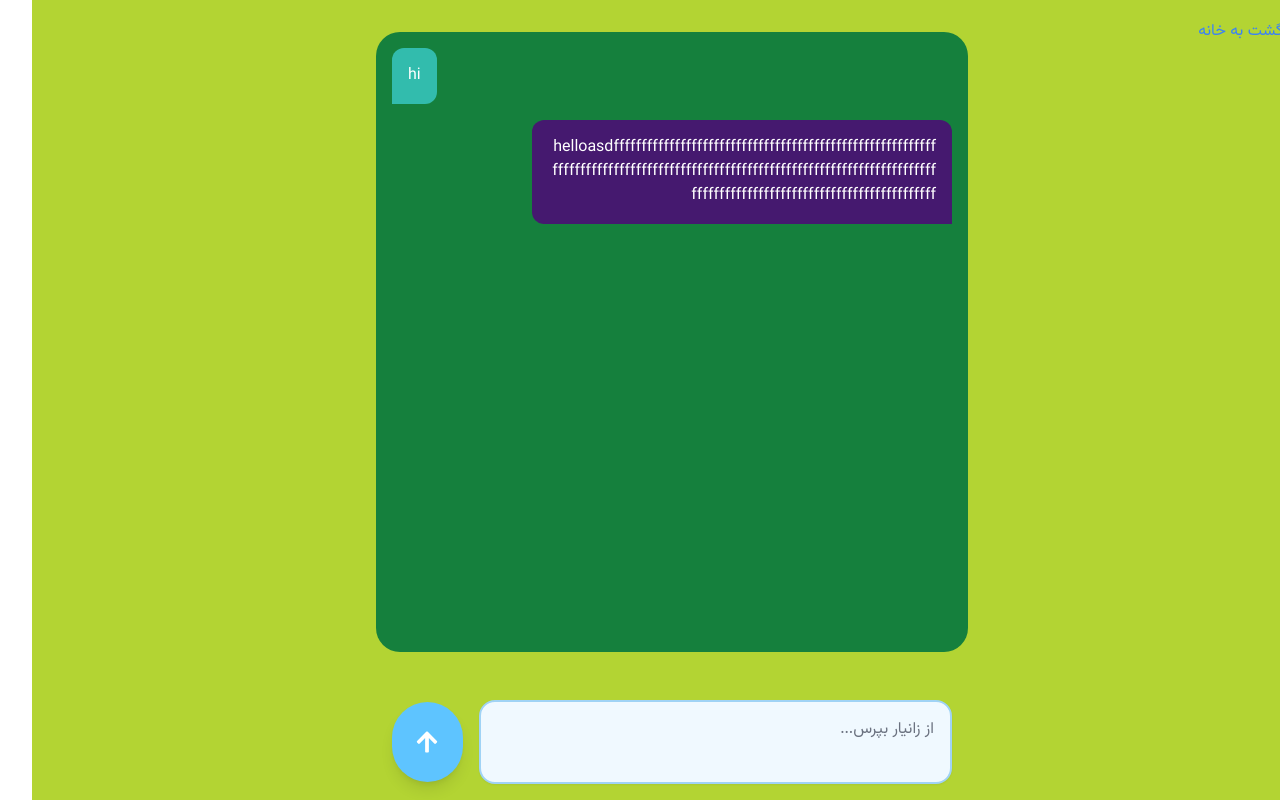
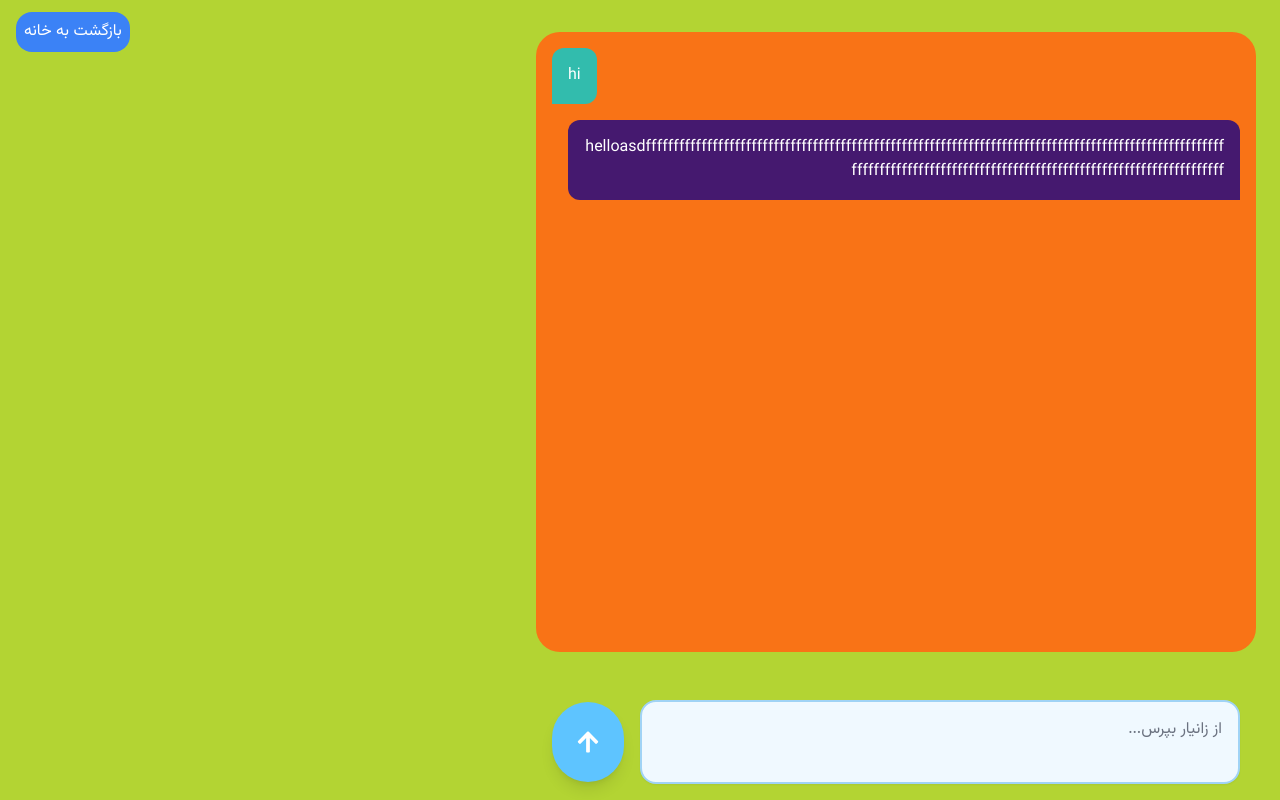
Before and after one commit to ErfanGh83/Avanian1, a Next.js app: page /chat in a window 1280 px wide. Built offline with nearby package versions, Linux system fonts and the light colour scheme.

Commit message:
style: overall ui improvement

```diff
--- a/src/app/chat/page.tsx
+++ b/src/app/chat/page.tsx
@@ -8,13 +8,13 @@ export default function page() {
       <div className="size-full overflow-hidden flex flex-row-reverse justify-center items-center bg-[#B3D433]">
 
         <div
-          className="w-1/4 hidden"
+          className="w-2/5"
         >
 
         </div>
 
         <div
-          className="w-full"
+          className="w-3/5"
         >
           <ChatPage />
         </div>
--- a/src/components/chat/ChatPage.tsx
+++ b/src/components/chat/ChatPage.tsx
@@ -6,7 +6,7 @@ export default function ChatPage() {
   const fetchData: string[] = [];
 
   return (
-    <div className="size-1/2 px-6 flex flex-col overflow-hidden h-screen mx-auto">
+    <div className="size-full px-6 flex flex-col overflow-hidden h-screen mx-auto">
       <MessageContainer data={fetchData} />
       <MessageInput />
     </div>
--- a/src/components/chat/MessageItem.tsx
+++ b/src/components/chat/MessageItem.tsx
@@ -17,7 +17,7 @@ export default function MessageItem({ sender, children }: Props) {
       >
 
         <div
-          className={`max-w-[75%] h-fit min-h-[75%] bg-t/30 relative rounded-t-xl ${
+          className={`max-w-[100%] h-fit min-h-[75%] bg-t/30 relative rounded-t-xl ${
             sender == "user" ? "bg-dark2 rounded-bl-xl" : "bg-avanianBlue rounded-br-xl"
           }`}
         >
--- a/src/components/containers/chat-containers/ChatBox.tsx
+++ b/src/components/containers/chat-containers/ChatBox.tsx
@@ -4,7 +4,7 @@ import React from 'react'
 const ChatBox = () => {
     return (
         <div
-            className='w-full h-full my-8 p-4 flex flex-col gap-4 rounded-3xl text-white bg-green-700 overflow-y-auto'
+            className='w-full h-full my-8 p-4 flex flex-col gap-4 rounded-3xl text-white bg-orange-500 overflow-y-auto'
         >
 
             <MessageItem sender={'bot'}>
--- a/src/components/headers/chat-layout-header/ChatHeader.tsx
+++ b/src/components/headers/chat-layout-header/ChatHeader.tsx
@@ -4,11 +4,11 @@ import React from 'react'
 const ChatHeader = () => {
     return (
         <div
-            className='w-full h-16 absolute top-0 left-0 flex flex-row items-center justify-between px-4'
+            className='w-full h-16 absolute top-0 left-0 flex flex-row-reverse items-center justify-between px-4'
         >
             <div>
                 <Link href={`/`}
-                    className='text-blue-500 hover:text-blue-600 transition-colors'
+                    className='text-white bg-blue-500 hover:bg-blue-600 p-2 transition-colors rounded-2xl flex items-center justify-center'
                 >
                     <p>بازگشت به خانه</p>
                 </Link>
```
